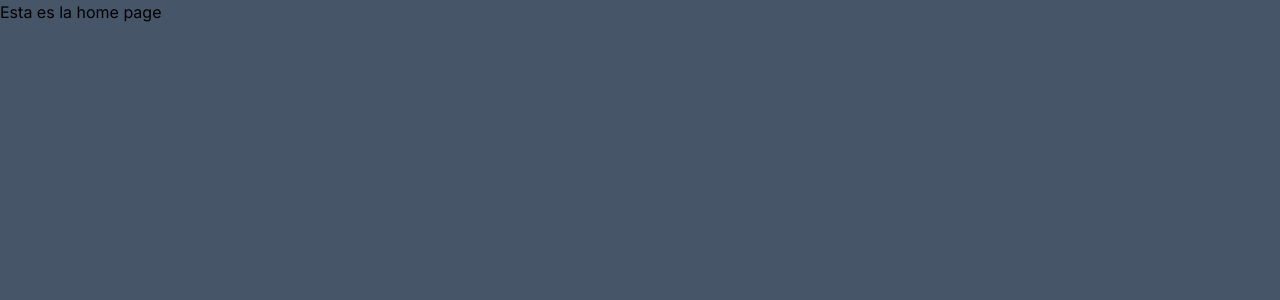
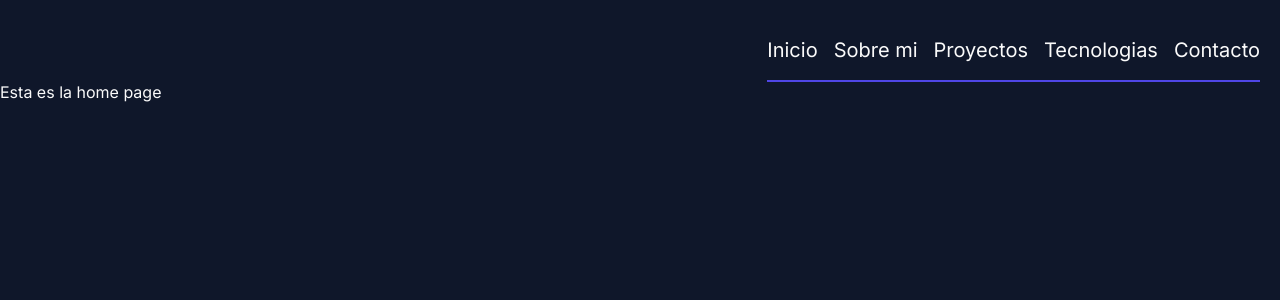
Before and after one commit to Fedreric/Portfolio, a Next.js app: page / in a window 1280 px wide. Shown: the top 300 px of the page. Built offline with nearby package versions, Linux system fonts and the light colour scheme.

Commit message:
Se agrega la bara de navegacion principal y los estilos basicos del portfolio

```diff
--- a/src/app/about/page.jsx
+++ b/src/app/about/page.jsx
@@ -1,6 +1,6 @@
 export default function AboutPage () {
   return (
-    <main className='h-screen bg-slate-600'>
+    <main className='h-[100dvh] bg-slate-900 pt-[5em]'>
       <h1>Esta es la about page</h1>
     </main>
   )
--- a/src/app/contact/page.jsx
+++ b/src/app/contact/page.jsx
@@ -1,6 +1,6 @@
 export default function ContactPage () {
   return (
-    <main className='h-screen bg-slate-600'>
+    <main className='h-[100dvh] bg-slate-900 pt-[5em]'>
       <h1>Esta es la ContactPage</h1>
     </main>
   )
--- a/src/app/globals.css
+++ b/src/app/globals.css
@@ -1,3 +1,6 @@
 @tailwind base;
 @tailwind components;
 @tailwind utilities;
+*{
+  color: #fafafa;
+}
--- a/src/app/layout.jsx
+++ b/src/app/layout.jsx
@@ -1,3 +1,4 @@
+import Navbar from '@/components/Navbar'
 import './globals.css'
 import { Inter } from 'next/font/google'
 
@@ -13,6 +14,7 @@ export default function RootLayout ({ children }) {
   return (
     <html lang='es'>
       <body className={inter.className}>
+        <Navbar></Navbar>
         {children}
       </body>
     </html>
--- a/src/app/page.jsx
+++ b/src/app/page.jsx
@@ -1,6 +1,6 @@
 export default function Home () {
   return (
-    <main className='h-screen bg-slate-600'>
+    <main className='h-[100dvh] bg-slate-900 pt-[5em]'>
       <h1>Esta es la home page</h1>
     </main>
   )
--- a/src/app/proyects/page.jsx
+++ b/src/app/proyects/page.jsx
@@ -1,6 +1,6 @@
 export default function ProyectsPage () {
   return (
-    <main className='h-screen bg-slate-600'>
+    <main className='h-[100dvh] bg-slate-900 pt-[5em]'>
       <h1>Esta es la ProyectsPage</h1>
     </main>
   )
--- a/src/app/stack/page.jsx
+++ b/src/app/stack/page.jsx
@@ -1,6 +1,6 @@
 export default function StackPage () {
   return (
-    <main className='h-screen bg-slate-600'>
+    <main className='h-[100dvh] bg-slate-900 pt-[5em]'>
       <h1>Esta es la StackPage</h1>
     </main>
   )
--- /dev/null
+++ b/src/components/Navbar.jsx
@@ -0,0 +1,39 @@
+import Link from "next/link";
+
+export default function Navbar () {
+  const Links = [
+    {
+      label: "Inicio",
+      route: "/"
+    },
+    {
+      label: "Sobre mi",
+      route: "/about"
+    },
+    {
+      label: "Proyectos",
+      route: "/proyects"
+    },
+    {
+      label: "Tecnologias",
+      route: "/stack"
+    },
+    {
+      label: "Contacto",
+      route: "/contact"
+    }
+  ];
+  return (
+    <header className=''>
+      <nav className=''>
+        <ul className='flex gap-4 my-5 me-5 fixed right-0 border-solid border-b-2 border-indigo-600 '>
+          {Links.map((link) => (
+            <li key={link.route} className='text-xl my-4 ease-in-out duration-300 hover:scale-[1.1]'>
+              <Link href={link.route}>{link.label}</Link>
+            </li>
+          ))}
+        </ul>
+      </nav>
+    </header>
+  );
+}
```
Also changed, not shown: .eslintrc.json.
